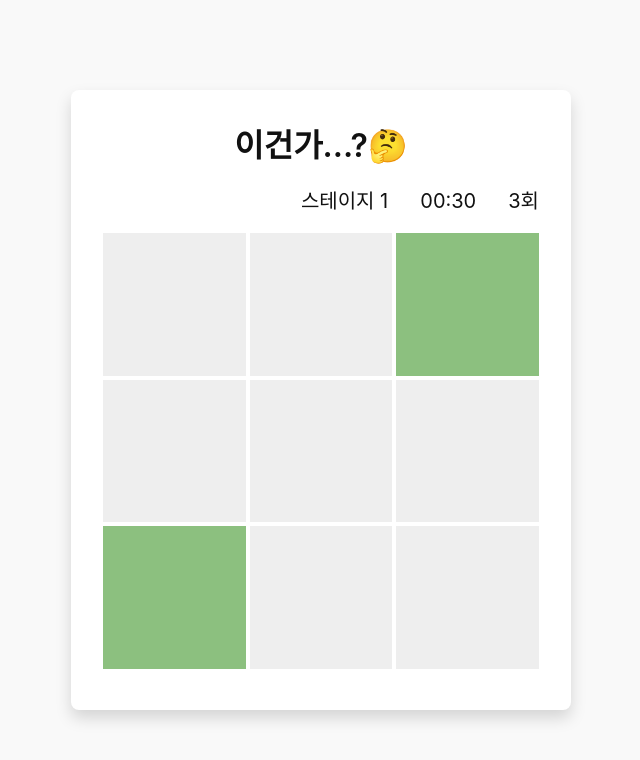
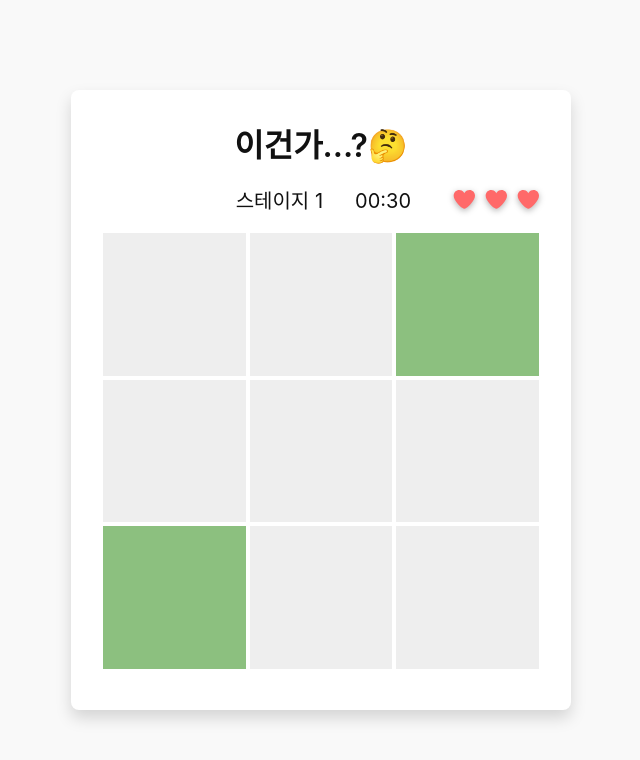
Before and after one commit to jeong922/was_it_here, a website built with Vite: page index.html in a window 1280 px wide. Both pictures are taken after a click on the button "시작하기". Shown: the whole page, without its empty margins (319-959 px from the left). Built offline with nearby package versions, Linux system fonts and the light colour scheme; a web font is replaced by a local one.

Commit message:
feat: 남은 기회 표시 하트 아이콘으로 변경

```diff
--- a/src/view/DashboardView.ts
+++ b/src/view/DashboardView.ts
@@ -1,3 +1,4 @@
+import { setDelay } from '../utils/delay';
 import { formatTime } from '../utils/formatTime';
 import BaseView, { type IBaseView } from './BaseView';
 
@@ -14,9 +15,9 @@ class DashboardView extends BaseView implements IDashboardView {
 
   private render() {
     this.setTemplate(`
-      <div class="game-stage">스테이지 1</div>
-      <div class="game-timer">00:00</div>
-      <div class="game-lives">3회</div>
+      <div class="game-stage"></div>
+      <div class="game-timer"></div>
+      <div class="game-lives"></div>
     `);
   }
 
@@ -29,8 +30,23 @@ class DashboardView extends BaseView implements IDashboardView {
 
   setLives(lives: number): void {
     const livesElement = this.element.querySelector('.game-lives');
-    if (livesElement) {
-      livesElement.textContent = `${lives}회`;
+    if (!livesElement) return;
+
+    const currentHearts = livesElement.querySelectorAll('.lives-icon');
+    const currentCount = currentHearts.length;
+
+    if (lives < currentCount) {
+      const lostCount = currentCount - lives;
+      for (let i = 0; i < lostCount; i++) {
+        const lostHeart = currentHearts[i] as HTMLElement;
+        lostHeart.classList.add('fading-out');
+      }
+
+      setDelay(() => {
+        livesElement.innerHTML = this.renderLivesIcons(lives);
+      }, 400);
+    } else if (lives > currentCount) {
+      livesElement.innerHTML = this.renderLivesIcons(lives);
     }
   }
 
@@ -40,6 +56,16 @@ class DashboardView extends BaseView implements IDashboardView {
       stageElement.textContent = `스테이지 ${stage}`;
     }
   }
+
+  private renderLivesIcons(lives: number) {
+    const heartIcon = `
+      <svg class="lives-icon" xmlns="http://www.w3.org/2000/svg" viewBox="0 0 576 576">
+        <path fill="currentColor" d="M305 151.1L320 171.8L335 151.1C360 116.5 400.2 96 442.9 96C516.4 96 576 155.6 576 229.1L576 231.7C576 343.9 436.1 474.2 363.1 529.9C350.7 539.3 335.5 544 320 544C304.5 544 289.2 539.4 276.9 529.9C203.9 474.2 64 343.9 64 231.7L64 229.1C64 155.6 123.6 96 197.1 96C239.8 96 280 116.5 305 151.1z"/>
+      </svg>
+    `;
+
+    return heartIcon.repeat(lives);
+  }
 }
 
 export default DashboardView;
--- a/src/view/ResultView.ts
+++ b/src/view/ResultView.ts
@@ -41,7 +41,7 @@ class ResultView extends BaseView implements IResultView {
 
           <div class="info-item lives-info">
             <span class="label">남은 기회</span>
-            <span class="lives value">3번</span>
+            <div class="lives value">${this.renderLivesIcons(3)}</div>
           </div>
         </div>
         <button class="next-button">다음 스테이지</button>
@@ -75,7 +75,7 @@ class ResultView extends BaseView implements IResultView {
   setResultLives(lives: number): void {
     const livesElement = this.element.querySelector('.lives');
     if (livesElement) {
-      livesElement.textContent = `${lives}회`;
+      livesElement.innerHTML = this.renderLivesIcons(lives);
     }
   }
 
@@ -84,6 +84,16 @@ class ResultView extends BaseView implements IResultView {
     if (stageElement) {
       stageElement.textContent = `${stage}`;
     }
+  }
+
+  private renderLivesIcons(lives: number) {
+    const heartIcon = `
+      <svg class="lives-icon" xmlns="http://www.w3.org/2000/svg" viewBox="0 0 576 576">
+        <path fill="currentColor" d="M305 151.1L320 171.8L335 151.1C360 116.5 400.2 96 442.9 96C516.4 96 576 155.6 576 229.1L576 231.7C576 343.9 436.1 474.2 363.1 529.9C350.7 539.3 335.5 544 320 544C304.5 544 289.2 539.4 276.9 529.9C203.9 474.2 64 343.9 64 231.7L64 229.1C64 155.6 123.6 96 197.1 96C239.8 96 280 116.5 305 151.1z"/>
+      </svg>
+    `;
+
+    return heartIcon.repeat(lives);
   }
 
   showModal(): void {
--- a/styles/style.css
+++ b/styles/style.css
@@ -147,6 +147,35 @@ body {
   font-size: var(--font-size-lg);
 }
 
+.game-lives {
+  display: flex;
+  justify-content: flex-end;
+  gap: var(--spacing-sm);
+  min-width: 6rem;
+}
+
+.game-stage,
+.game-timer {
+  /* min-width: 6.25rem; */
+  text-align: right;
+}
+.game-lives {
+  /* min-width: 6.25rem; */
+  text-align: left;
+}
+
+.lives-icon {
+  width: var(--font-size-xl);
+  height: var(--font-size-xl);
+  color: #ff6969;
+  filter: drop-shadow(0px 2px 3px rgba(0, 0, 0, 0.3));
+  transition: transform 0.2s ease-in-out;
+}
+
+.lives-icon.fading-out {
+  animation: pop 0.4s ease-in-out forwards;
+}
+
 .game-board {
   flex-grow: 1;
   display: flex;
@@ -234,3 +263,24 @@ body {
   font-weight: bold;
   color: #333;
 }
+
+.lives {
+  display: flex;
+  align-items: center;
+  justify-content: center;
+}
+
+@keyframes pop {
+  0% {
+    transform: scale(1);
+    opacity: 1;
+  }
+  50% {
+    transform: scale(1.3);
+    opacity: 0.7;
+  }
+  100% {
+    transform: scale(0.5);
+    opacity: 0;
+  }
+}
```
